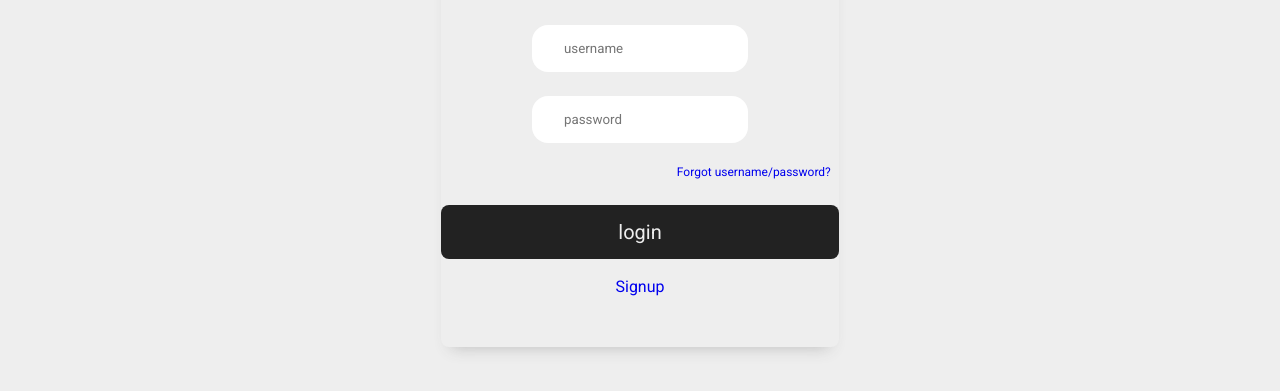
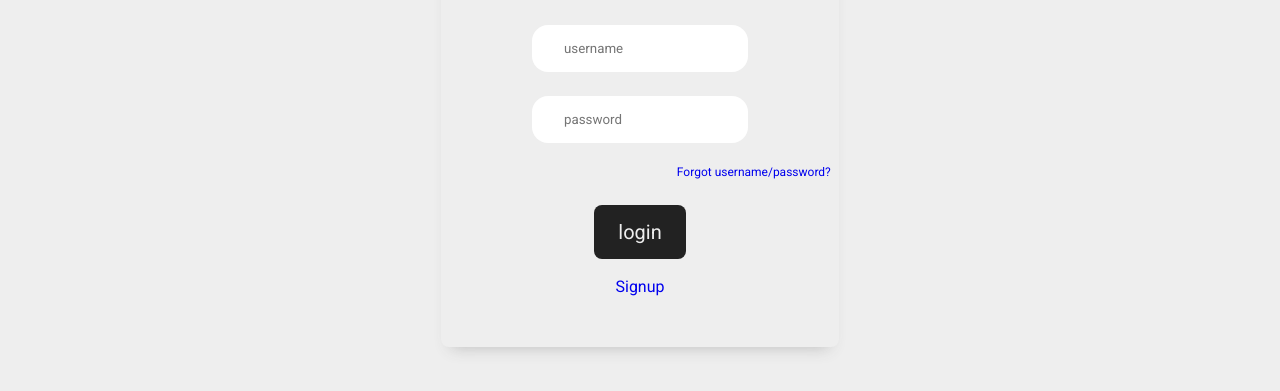
Before and after one commit to chaharshivam/JS-Blog-App, a plain HTML site: page index.html in a window 1280 px wide. Shown: the part 243-634 px from the top of the page. Drawn offline with nearby package versions, Linux system fonts and the light colour scheme; a web font is replaced by a local one.

Commit message:
Update login page

```diff
--- a/assets/stylesheets/_login.scss
+++ b/assets/stylesheets/_login.scss
@@ -36,6 +36,10 @@
     }
 }
 
+.login-button {
+    width: fit-content !important;
+}
+
 .goto-signup {
     margin: 1rem 0;
     text-align: center;
--- a/index.html
+++ b/index.html
@@ -37,7 +37,7 @@
                         <input id="login-username" type="text" placeholder="username" required>
                         <input id="login-password" type="password" placeholder="password" required>
                         <a href="#">Forgot username/password?</a>
-                        <a id="verify-login" href="#" class="button">
+                        <a id="verify-login" href="#" class="button login-button">
                             login
                         </a>
                     </form>
```
Also changed, not shown: assets/stylesheets/style.css.
